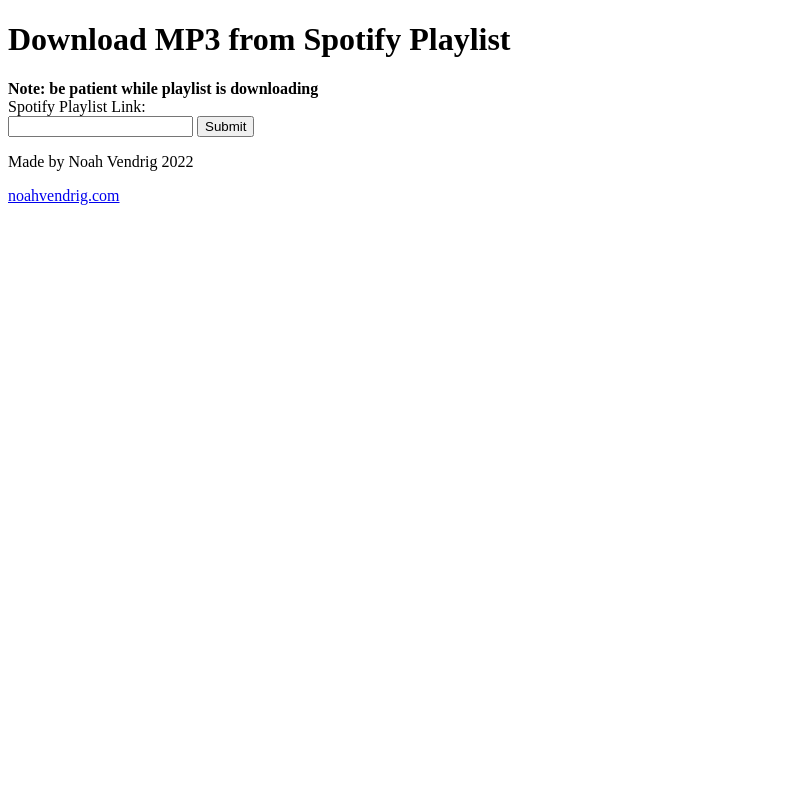
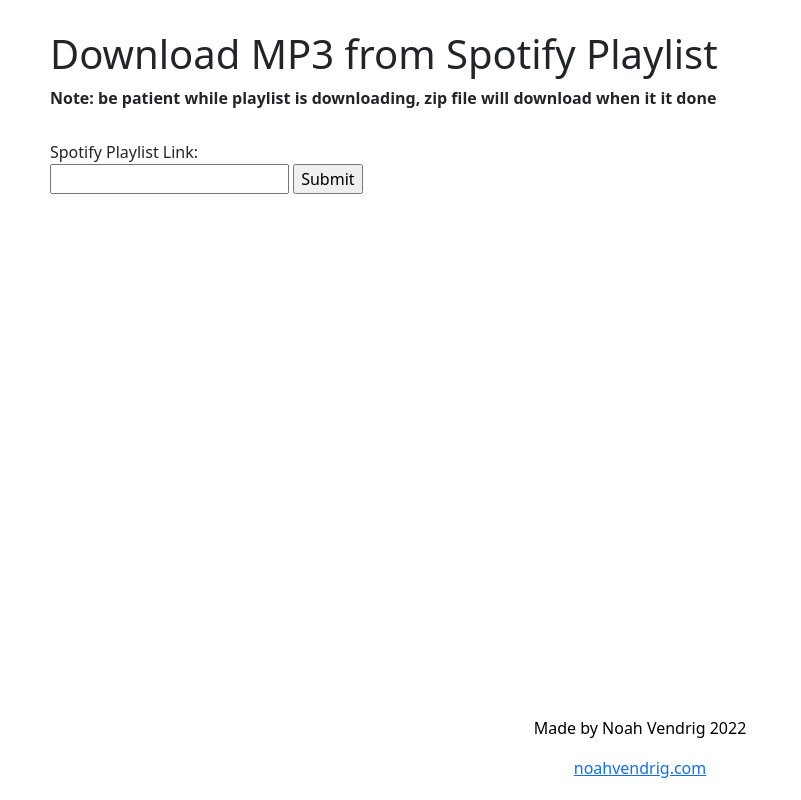
Before and after one commit to noahvendrig/spotify-2-mp3, a Flask app: page / in a window 1280 px wide. Shown: the whole page, without its empty margins (0-801 px from the left). Run offline with Flask 2, Linux system fonts and the light colour scheme.

Commit message:
finished

```diff
--- a/app/main.py
+++ b/app/main.py
@@ -18,9 +18,9 @@
 
 from youtubesearchpython import VideosSearch
 
-from flask import Flask, render_template, request, flash, send_file
+from flask import Flask, render_template, request, flash, send_file, redirect, url_for
 
-# %pip install pandas
+# pip install flask pandas youtube-search-python youtube_dl spotipy
 
 
 cid = 'f231710a9c3d4d8f8ca9062d5231a7e2'
@@ -135,7 +135,11 @@
 def ClearFolders():
     if os.path.isfile("./spotify-2-mp3.zip"):
         os.remove("./spotify-2-mp3.zip")
-        print("removed old zip")
+
+    if os.path.isdir("./spotify-2-mp3"):
+        shutil.rmtree("./spotify-2-mp3")
+        os.mkdir("./spotify-2-mp3")
+
 
 app = Flask(__name__)
 seed(3)
@@ -153,8 +157,15 @@
 
 @app.route('/genmp3', methods=['GET', 'POST'])
 def genmp3():
-    links, names = GenQueries(request.form['url'])
+    try:
+        links, names = GenQueries(request.form['url'])
+    except Exception as e:
+        flash('Invalid URL')
+        print("Incorrect Playlist url used")
+        return redirect(url_for('home'))
+
     ClearFolders()
+
     for url in links:
         file = DownloadMusic(url)
         # send_file(file, as_attachment=True)
@@ -166,7 +177,7 @@
         shutil.make_archive("spotify-2-mp3", 'zip', "./spotify-2-mp3/")
         return send_file("./spotify-2-mp3.zip", as_attachment=True)
     else:
-        return render_template('genmp3', titles=names),
+        return render_template('home', titles=names),
 
 
 @app.errorhandler(Exception)
@@ -175,9 +186,8 @@
     return render_template("home.html")
 
 
-
 if __name__ == "__main__":
     ClearFolders()
-    app.run(host='localhost', port=5000)#, debug=True)
+    app.run(host='localhost', port=5000, debug=True)
 
 # links = GenQueries("https://open.spotify.com/playlist/57yftjkx1wMC6h1BGsmHs5?si=b3f81fd3bd3e44ca")
--- /dev/null
+++ b/app/static/styles/styles.css
@@ -0,0 +1,18 @@
+footer {
+    margin-bottom: 20px;
+    position: fixed;
+    left: 0;
+    bottom: 0;
+    width: 100%;
+    color: black;
+    text-align: center;
+}
+
+.cont{
+    margin-left: 50px;
+    margin-top: 30px;
+}
+
+.link-entry{
+    margin-top: 30px;
+}
--- a/app/templates/home.html
+++ b/app/templates/home.html
@@ -3,16 +3,21 @@
 
 <head>
     <meta charset="UTF-8">
-    <title>Spotify2Mp3</title>
+    <title>Spotify2Mp3 App</title>
+    <link rel= "stylesheet" type= "text/css" href= "{{ url_for('static',filename='styles/styles.css') }}">
+    <link href="https://cdn.jsdelivr.net/npm/bootstrap@5.0.2/dist/css/bootstrap.min.css" rel="stylesheet">
 </head>
 
 <body>
-    <h1>Download MP3 from Spotify Playlist</h1>
-    <form action="genmp3" method="post">
-        <b>Note: be patient while playlist is downloading</b>
-        <div>Spotify Playlist Link:</div> <input name="url">
-        <input type="submit" value="Submit">
-    </form>
+    <div class="cont">
+        <h1>Download MP3 from Spotify Playlist</h1>
+        <form action="genmp3" method="post">
+            <b>Note: be patient while playlist is downloading, zip file will download when it it done</b>
+            <div class="link-entry">Spotify Playlist Link:</div> <input name="url">
+            <input type="submit" value="Submit">
+        </form>
+    </div>
+
 
 </body>
 
```
Also changed, not shown: templates/genmp3.html (deleted, +0 -21 lines), templates/home.html (deleted, +0 -22 lines), 8 other files.
